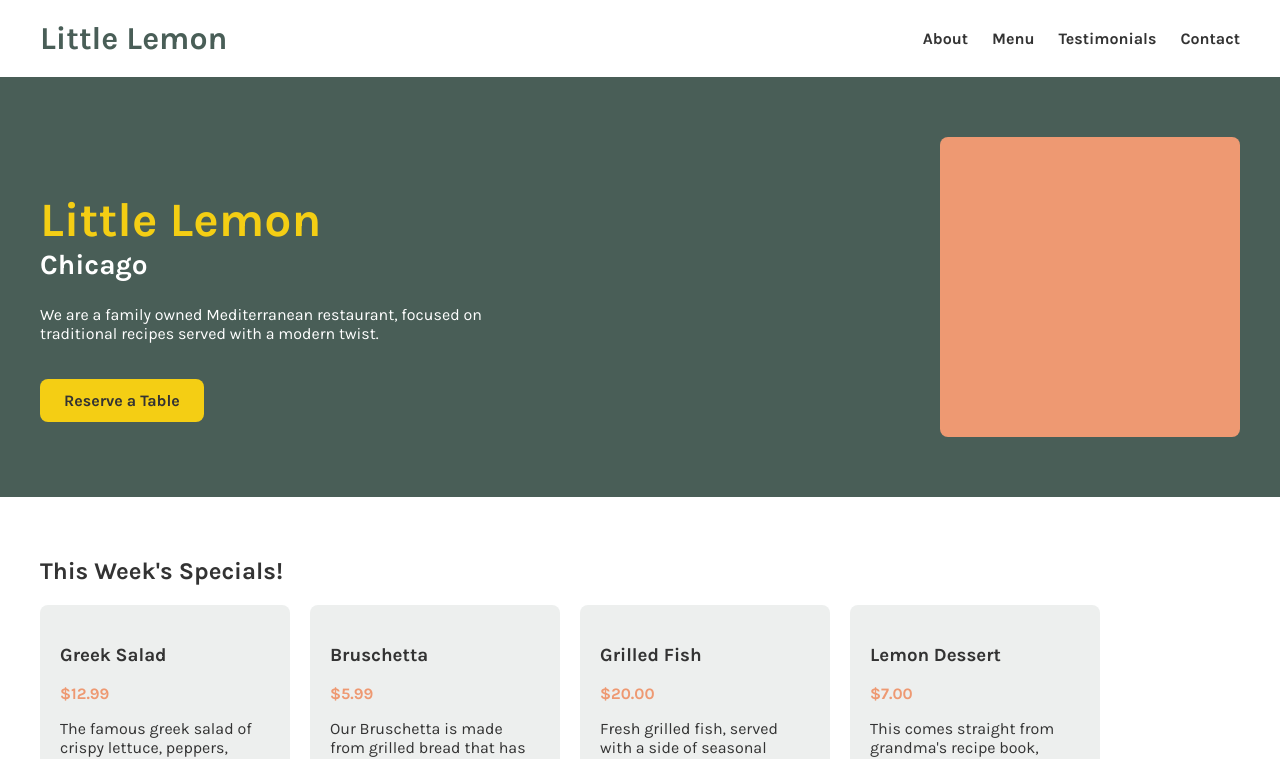
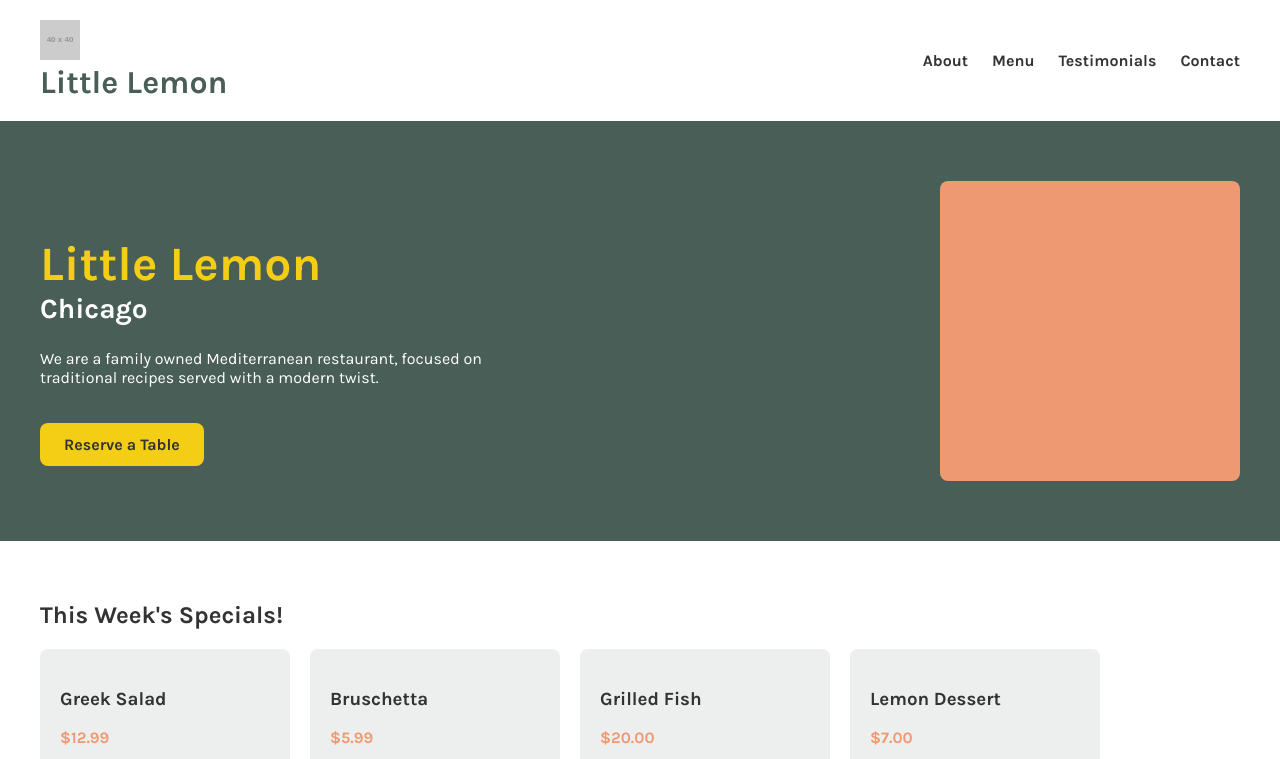
Before and after one commit to Padronline/little-lemon-lpadron, a React (Create React App) app: page / in a window 1280 px wide. Shown: the top 759 px of the page. Built offline with nearby package versions, Linux system fonts and the light colour scheme; a web font is replaced by a local one.

Commit message:
Add logo image to header

```diff
--- a/src/components/Header.js
+++ b/src/components/Header.js
@@ -3,7 +3,10 @@ import Nav from './Nav';
 function Header() {
   return (
     <header className="header">
-      <h1 className="logo">Little Lemon</h1>
+      <div className="logo-group">
+        <img src="https://placehold.co/40x40/f4ce14/495e57?text=LL" alt="Little Lemon logo" className="logo-img" />
+        <h1 className="logo">Little Lemon</h1>
+      </div>
       <Nav />
     </header>
   );
```
